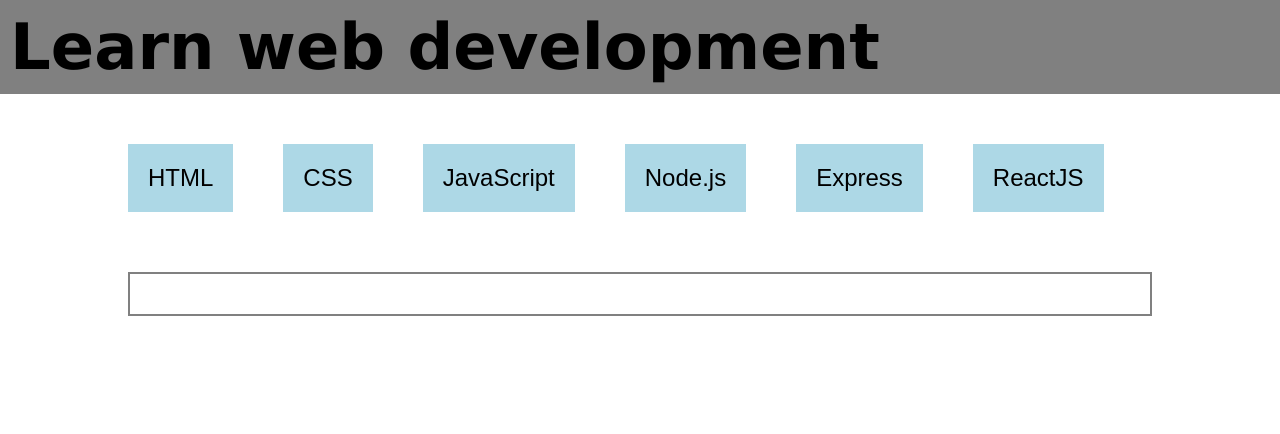
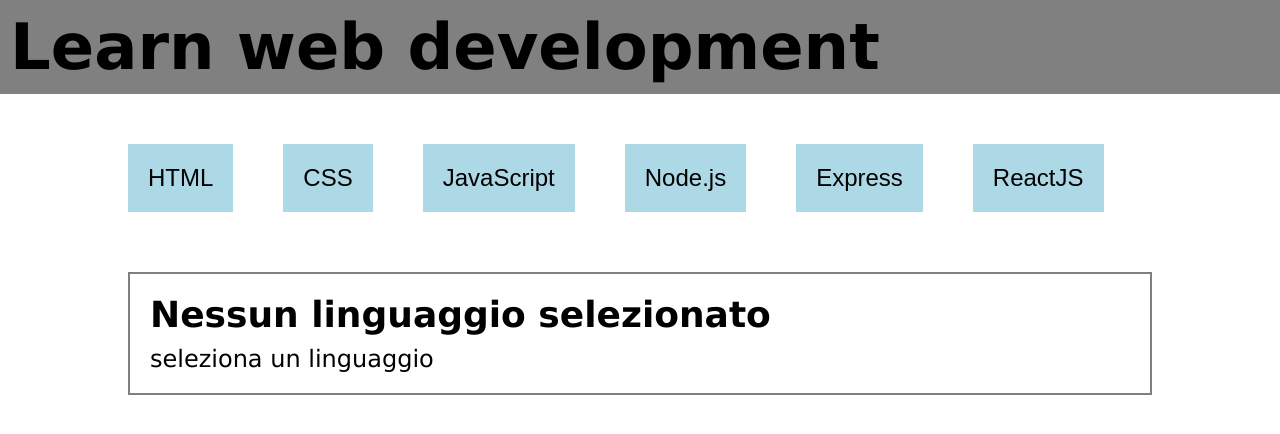
Before and after one commit to pierluigi-ruffolo/react-use-state, a React (Vite) app: page / in a window 1280 px wide. Shown: the top 434 px of the page. Built offline with nearby package versions, Linux system fonts and the light colour scheme.

Commit message:
feat: implemento ternario

```diff
--- a/src/App.jsx
+++ b/src/App.jsx
@@ -24,8 +24,16 @@
           })}
         </div>
         <div className="card">
-          <h2>{selectlanguages && selectlanguages.title}</h2>
-          <p>{selectlanguages && selectlanguages.description}</p>
+          <h2>
+            {selectlanguages === null
+              ? "Nessun linguaggio selezionato"
+              : selectlanguages.title}
+          </h2>
+          <p>
+            {selectlanguages === null
+              ? "seleziona un linguaggio"
+              : selectlanguages.description}
+          </p>
         </div>
       </div>
     </>
--- a/src/index.css
+++ b/src/index.css
@@ -37,3 +37,7 @@
   border: 2px solid gray;
   font-size: 1.5rem;
 }
+
+p {
+  margin-top: 10px;
+}
```
